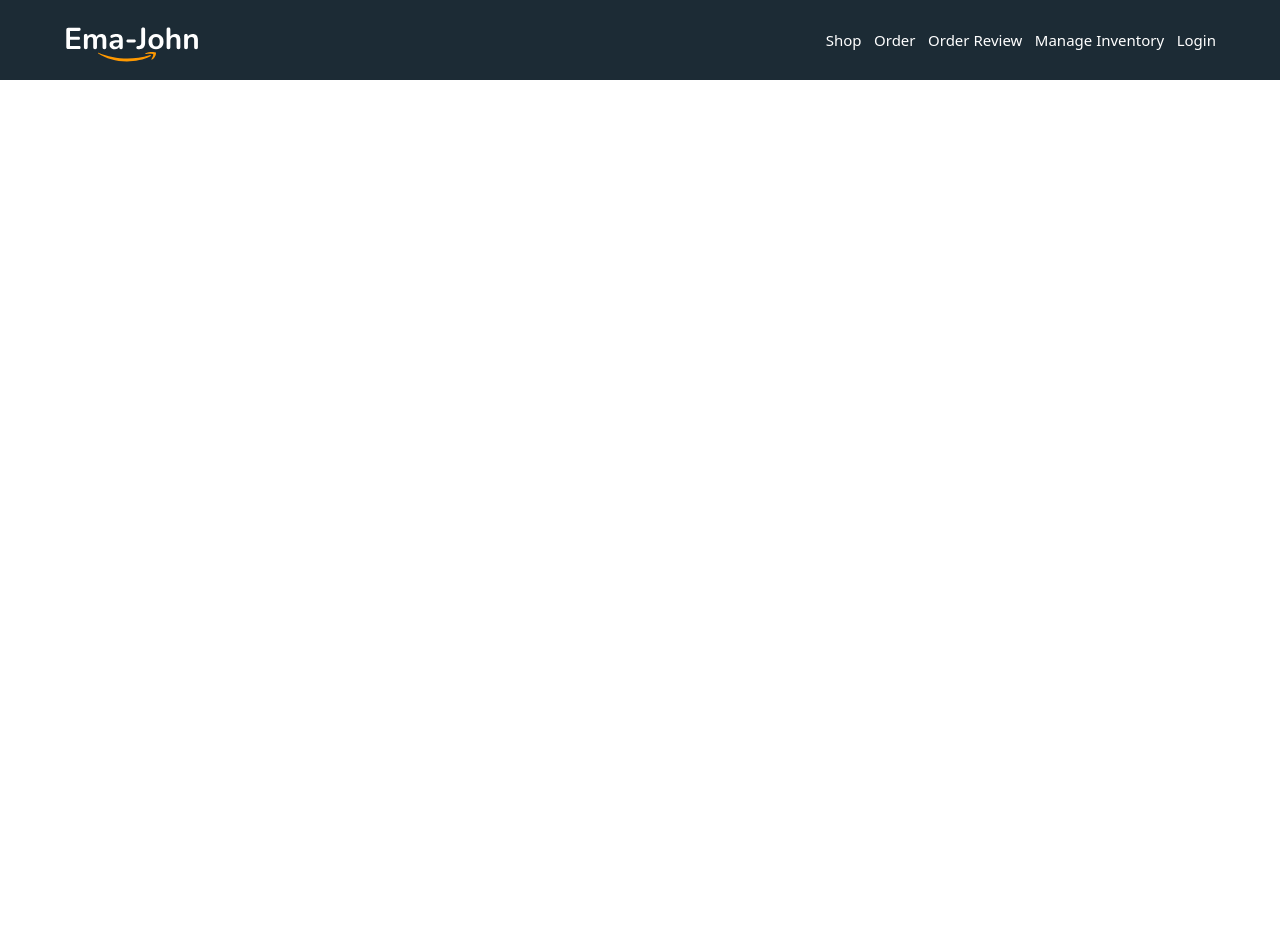
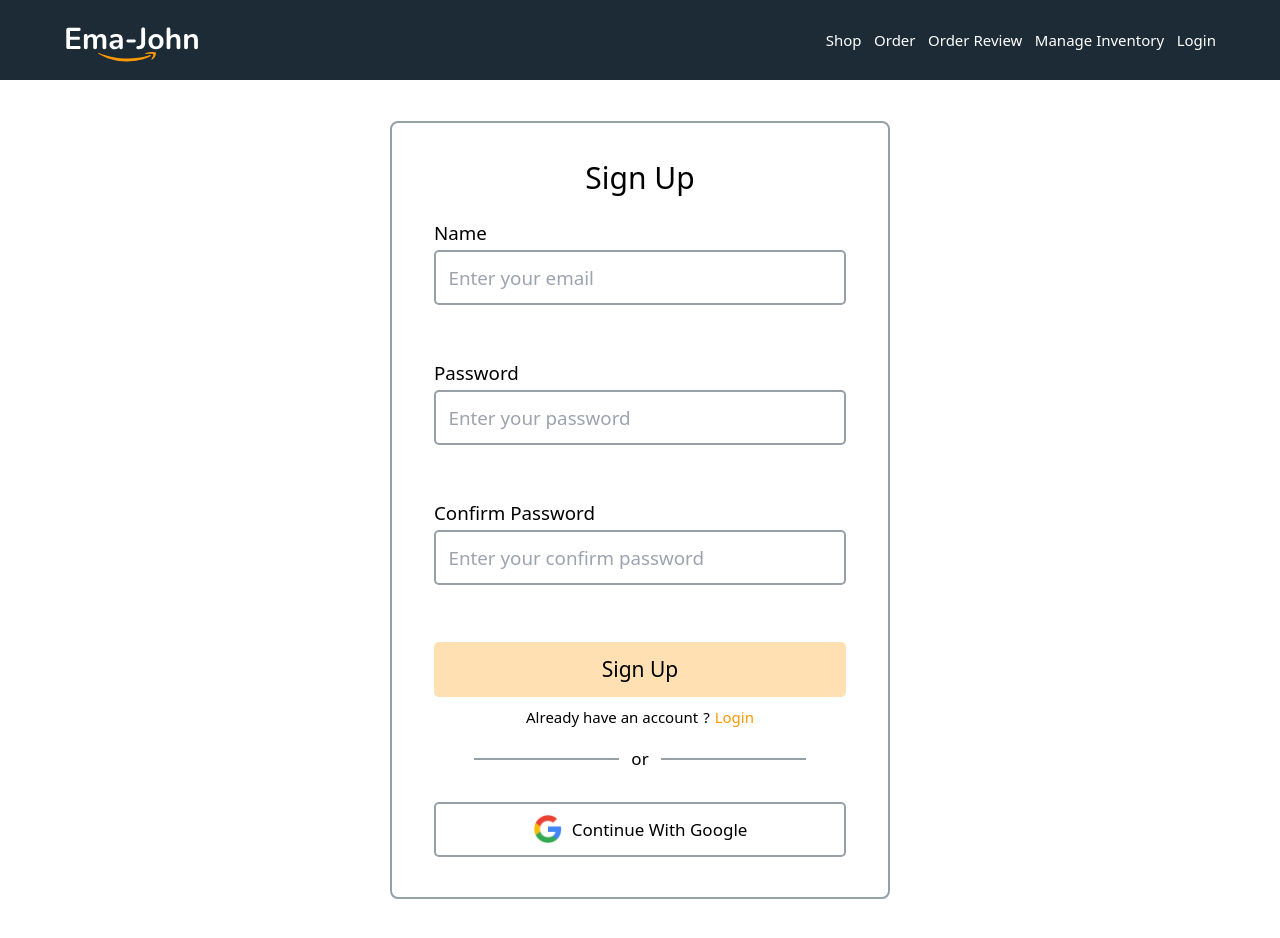
Before and after one commit to MdIbrahimKholil7/amazon-app, a React (Create React App) app: page /signup in a window 1280 px wide. Before the commit the page ends 800 px from the top, so only its background shows below. Built offline with nearby package versions, Linux system fonts and the light colour scheme; no server answers.

Commit message:
private route create

```diff
--- a/package.json
+++ b/package.json
@@ -7,8 +7,10 @@
     "@testing-library/jest-dom": "^5.16.4",
     "@testing-library/react": "^12.1.4",
     "@testing-library/user-event": "^13.5.0",
+    "firebase": "^9.6.10",
     "react": "^18.0.0",
     "react-dom": "^18.0.0",
+    "react-firebase-hooks": "^5.0.3",
     "react-router-dom": "^6.3.0",
     "react-scripts": "5.0.0",
     "web-vitals": "^2.1.4"
--- a/src/App.js
+++ b/src/App.js
@@ -7,6 +7,8 @@ import Order from './components/Order/Order';
 import OrderReview from './components/OrderReview/OrderReview';
 import ManageInventory from './components/ManageInventory/ManageInventory';
 import Login from './components/Login/Login';
+import SignUp from './components/SignUp/SignUp';
+import RequireAuth from './components/RequireAuth/RequireAuth';
 
 function App() {
   return (
@@ -16,8 +18,9 @@ function App() {
        <Route path='/' element={<Shop/>}></Route>
        <Route path="/order" element={<Order/>}></Route>
        <Route path="/OrderReview" element={<OrderReview/>}></Route>
-       <Route path="/manageinventory" element={<ManageInventory/>}></Route>
+       <Route path="/manageinventory" element={<RequireAuth><ManageInventory/></RequireAuth>}></Route>
        <Route path='/login' element={<Login/>}></Route>
+       <Route path='/signup' element={<SignUp/>}></Route>
      </Routes>
     </div>
   );
--- a/src/components/Header/Header.js
+++ b/src/components/Header/Header.js
@@ -1,14 +1,22 @@
+import { signOut } from 'firebase/auth';
 import React from 'react';
+import { useAuthState } from 'react-firebase-hooks/auth';
 import { NavLink } from 'react-router-dom';
+import auth from '../../firebase.init';
 import logo from '../../images/Logo.svg'
 const Header = () => {
+    const [user]=useAuthState(auth)
     const links =[
         {name:'Shop',path:'/',id:1},
         {name:'Order',path:'/order',id:2},
         {name:'Order Review',path:'/OrderReview',id:3},
         {name:'Manage Inventory',path:'/ManageInventory',id:4},
-        {name:'Login',path:'/Login',id:5},
+        // {name:'Login',path:'/Login',id:5},
     ]
+    // for sign out
+    const handleSignOut=()=>{
+        signOut(auth)
+    }
     return (
         <div className='w-full text-white h-[8rem] bg-[#1C2B35] flex items-center justify-center sticky top-0 z-30'>
             <div className="header w-[90%] mx-auto flex justify-between items-center">
@@ -26,6 +34,9 @@ const Header = () => {
                                >{link.name}</NavLink>
                             </li>)
                         }
+                        {
+                            user ? <button onClick={handleSignOut} className='ml-5 text-2xl'>Sign Out</button> :<NavLink className='ml-5 text-2xl' to='/login'>Login</NavLink>
+                        }
                     </ul>
                 </nav>
             </div>
--- a/src/components/Login/Login.js
+++ b/src/components/Login/Login.js
@@ -1,25 +1,66 @@
-import React from 'react';
-import { NavLink } from 'react-router-dom';
+import React, { useState } from 'react';
+import { useSignInWithEmailAndPassword } from 'react-firebase-hooks/auth';
+import { NavLink, useLocation, useNavigate } from 'react-router-dom';
+import auth from '../../firebase.init';
 import logo from '../../images/google-logo-png-suite-everything-you-need-know-about-google-newest-0.png'
 import './Login.css'
 const Login = () => {
+    const [email,setEmail]=useState({})
+    const [password,setPassword]=useState({})
+    const navigate=useNavigate()
+    const [
+        signInWithEmailAndPassword,
+        user,
+        loading,
+        error,
+      ] = useSignInWithEmailAndPassword(auth);
+    const location=useLocation()
+    const from=location.state?.from?.pathname || '/'
+    //   navigate where to come from
+      if(user){
+          navigate(from)
+      }
+      // for email
+    const handleEmail=event=>{
+        const emailInput=event.target.value
+        if(email === ''){
+            return setEmail({value:'',error:'Please provide a valid Email'})
+        }else{
+            setEmail({value:emailInput,error:''})
+        }
+    }
+    console.log(user)
+    // for password
+    const handlePassword=event=>{
+        const passwordInput=event.target.value
+        if(passwordInput.length < 6){
+            return setPassword({value:'',error:"Password should be greater than 6"})
+        }else{
+            setPassword({value:passwordInput,error:''})
+        }
+    }
+      const handleForm=event=>{
+          event.preventDefault()
+          signInWithEmailAndPassword(email.value,password.value)
+      }
     return (
         <div className='w-full h-[100vh] flex justify-center items-center '>
             <div className='w-[50rem]  h-[60rem] px-[4.2rem] py-16 border-2 solid border-[#95A0A7] rounded-[.8rem] form-container'>
-                <form>
+                <form onSubmit={handleForm}>
                     <h1 className='text-center text-5xl mb-[2.9rem]'>Login</h1>
                     <div className="input-field flex flex-col w-full mb-20">
                         <label htmlFor="" className='text-3xl mb-2'>Name</label>
-                        <input className='h-[5.5rem] border-2 solid border-[#95A0A7] px-5 placeholder:text-3xl rounded-[.5rem]' type="email" name='email' placeholder='Enter your email' />
+                        <input onBlur={handleEmail} className='h-[5.5rem] text-3xl focus:outline-none border-2 solid border-[#95A0A7] px-5 placeholder:text-3xl rounded-[.5rem]' type="email" name='email' placeholder='Enter your email' />
                     </div>
                     <div className="input-field flex flex-col w-full mb-20">
                         <label htmlFor="" className='text-3xl mb-2'>Password</label>
-                        <input className='h-[5.5rem] border-2 solid border-[#95A0A7] px-5 placeholder:text-3xl rounded-[.5rem]' type="email" name='email' placeholder='Enter your password' />
+                        <input onBlur={handlePassword} className='h-[5.5rem] text-3xl focus:outline-none border-2 solid border-[#95A0A7] px-5 placeholder:text-3xl rounded-[.5rem]' type="password" name='password' placeholder='Enter your password' />
                     </div>
+                    <p className='text-3xl text-red-500'>{error?.message}</p>
                     <button className='w-full text-[2.1rem] text-center border-0 rounded-[.5rem] bg-[#FFE0B3] h-[5.5rem]' type='submit'>Login</button>
                     <div className='flex justify-center items-center text-[1.5rem] mt-[.9rem]'>
                         <p>New To Ema-John<span className='mx-2'>?</span></p>
-                        <NavLink className='text-[#FF9900]' to='signup'>Create New Account</NavLink>
+                        <NavLink className='text-[#FF9900]' to='/signup'>Create New Account</NavLink>
                     </div>
                     <div className='flex justify-center items-center mt-7'>
                         <div className="left-div w-[14.5rem] h-[.2rem] bg-[#95A0A7]"></div>
--- a/src/components/ManageInventory/ManageInventory.js
+++ b/src/components/ManageInventory/ManageInventory.js
@@ -3,7 +3,7 @@ import React from 'react';
 const ManageInventory = () => {
     return (
         <div>
-
+            <h1>This is inventory</h1>
         </div>
     );
 };
--- /dev/null
+++ b/src/components/RequireAuth/RequireAuth.js
@@ -0,0 +1,14 @@
+import React from 'react';
+import { useAuthState } from 'react-firebase-hooks/auth';
+import { Navigate, useLocation } from 'react-router-dom';
+import auth from '../../firebase.init';
+
+const RequireAuth = ({children}) => {
+    const [user]=useAuthState(auth)
+    const location=useLocation()
+    if(!user){
+        return <Navigate to='/login' state={{from:location}} replace/>
+    }
+    return children
+};
+export default RequireAuth;
--- /dev/null
+++ b/src/components/SignUp/SignUp.css
@@ -0,0 +1,9 @@
+
+@media screen and (max-width:1250px){
+
+    .signup-container{
+        margin-top:4rem ;
+        width: 45rem;
+        height: auto;
+    }
+}
--- /dev/null
+++ b/src/components/SignUp/SignUp.js
@@ -0,0 +1,100 @@
+import React, { useState } from 'react';
+import { NavLink, useNavigate } from 'react-router-dom';
+import { useCreateUserWithEmailAndPassword, useSignInWithGoogle } from 'react-firebase-hooks/auth';
+import logo from '../../images/google-logo-png-suite-everything-you-need-know-about-google-newest-0.png'
+import './SignUp.css'
+import auth from '../../firebase.init';
+import { createUserWithEmailAndPassword } from 'firebase/auth';
+const SignUp = () => {
+    const [email,setEmail]=useState({})
+    const [password,setPassword]=useState({})
+    const [confirmPassword,setConfirmPassword]=useState({})
+    const [signInWithGoogle,error]=useSignInWithGoogle(auth)
+    const [createUserWithEmailAndPassword,errors,user]=useCreateUserWithEmailAndPassword(auth)
+    // for email
+    const navigate=useNavigate()
+    const handleEmail=event=>{
+        const emailInput=event.target.value
+        if(emailInput === ''){
+            return setEmail({value:"",error:'Please enter a valid email'})
+        }else{
+            setEmail({value:emailInput,error:''})
+        }
+    }
+    // for password
+    const handlePassword=event=>{
+        const passwordInput=event.target.value
+        if(passwordInput.length < 6){
+            return setPassword({value:'',error:"Password should be greater than 6"})
+        }else{
+            setPassword({value:passwordInput,error:''})
+        }
+    }
+    // for confirm password
+    const handleConfirmPassword=event=>{
+        const confirmPasswordInput=event.target.value
+        if(password.value !== confirmPasswordInput){
+            return setConfirmPassword({value:"",error:'Password did not match'})
+        }else{
+            setConfirmPassword({value:confirmPasswordInput,error:''})
+        }
+    }
+   /*  // for signup
+    const handleSignUp=()=>{
+
+    }
+ */
+
+    if(user){
+        navigate('/')
+    }
+    const formHandler=event=>{
+        event.preventDefault()
+        createUserWithEmailAndPassword(email.value,password.value)
+        .then(()=>{
+            console.log('user create')
+        }).catch(error=>{
+            console.log(error)
+        })
+    }
+    console.log(user)
+    return (
+        <div className='w-full h-[100vh] flex justify-center items-center py-[43rem]'>
+            <div className='w-[50rem]  h-auto px-[4.2rem] py-16 border-2 solid border-[#95A0A7] rounded-[.8rem] signup-container'>
+                <form onSubmit={formHandler}>
+                    <h1 className='text-center text-5xl mb-[2.9rem]'>Sign Up</h1>
+                    <div className="input-field flex flex-col w-full mb-20">
+                        <label htmlFor="" className='text-3xl mb-2'>Name</label>
+                        <input onBlur={handleEmail} className='h-[5.5rem] text-3xl focus:outline-none border-2 solid border-[#95A0A7] px-5 placeholder:text-3xl rounded-[.5rem]' type="email" name='email' placeholder='Enter your email' required/>
+                        <p className='text-red-600 text-3xl mt-3'>{email.error}</p>
+                    </div>
+                    <div className="input-field flex flex-col w-full mb-20">
+                        <label htmlFor="" className='text-3xl mb-2'>Password</label>
+                        <input onBlur={handlePassword} className='h-[5.5rem] text-3xl focus:outline-none border-2 solid border-[#95A0A7] px-5 placeholder:text-3xl rounded-[.5rem]' type="password" name='email' placeholder='Enter your password' required />
+                        <p className='text-red-600 text-3xl mt-3'>{password.error}</p>
+                    </div>
+                    <div className="input-field flex flex-col w-full mb-20">
+                        <label htmlFor="" className='text-3xl mb-2'>Confirm Password</label>
+                        <input onBlur={handleConfirmPassword} className='h-[5.5rem] text-3xl focus:outline-none border-2 solid border-[#95A0A7] px-5 placeholder:text-3xl rounded-[.5rem]' type="password" name='confirm-password' placeholder='Enter your confirm password' required/>
+                        <p className='text-red-600 text-3xl mt-3'>{confirmPassword.error}</p>
+                    </div>
+                    <button className='w-full text-[2.1rem] text-center border-0 rounded-[.5rem] bg-[#FFE0B3] h-[5.5rem]' type='submit' >Sign Up</button>
+                    <div className='flex justify-center items-center text-[1.5rem] mt-[.9rem]'>
+                        <p>Already have an account<span className='mx-2'>?</span></p>
+                        <NavLink className='text-[#FF9900]' to='/login'>Login</NavLink>
+                    </div>
+                    <div className='flex justify-center items-center mt-7'>
+                        <div className="left-div w-[14.5rem] h-[.2rem] bg-[#95A0A7]"></div>
+                        <p className='px-5 text-[1.7rem]'>or</p>
+                        <div className="right-div w-[14.5rem] h-[.2rem] bg-[#95A0A7]"></div>
+                    </div>
+                    <div className='mt-[3rem]'>
+                        <button onClick={()=>signInWithGoogle()} className='h-[5.5rem] flex justify-center items-center w-full border-2 solid border-[#95A0A7] rounded-[.5rem] text-[1.7rem]' ><img className='w-[3rem] mr-[.9rem]' src={logo} alt="" />Continue With Google</button>
+                    </div>
+                </form>
+            </div>
+        </div>
+    );
+};
+
+export default SignUp;
```
Also changed, not shown: src/firebase.init.js (added, +20 -0 lines), 1 other file (tests, documents, lock files or other folders).
